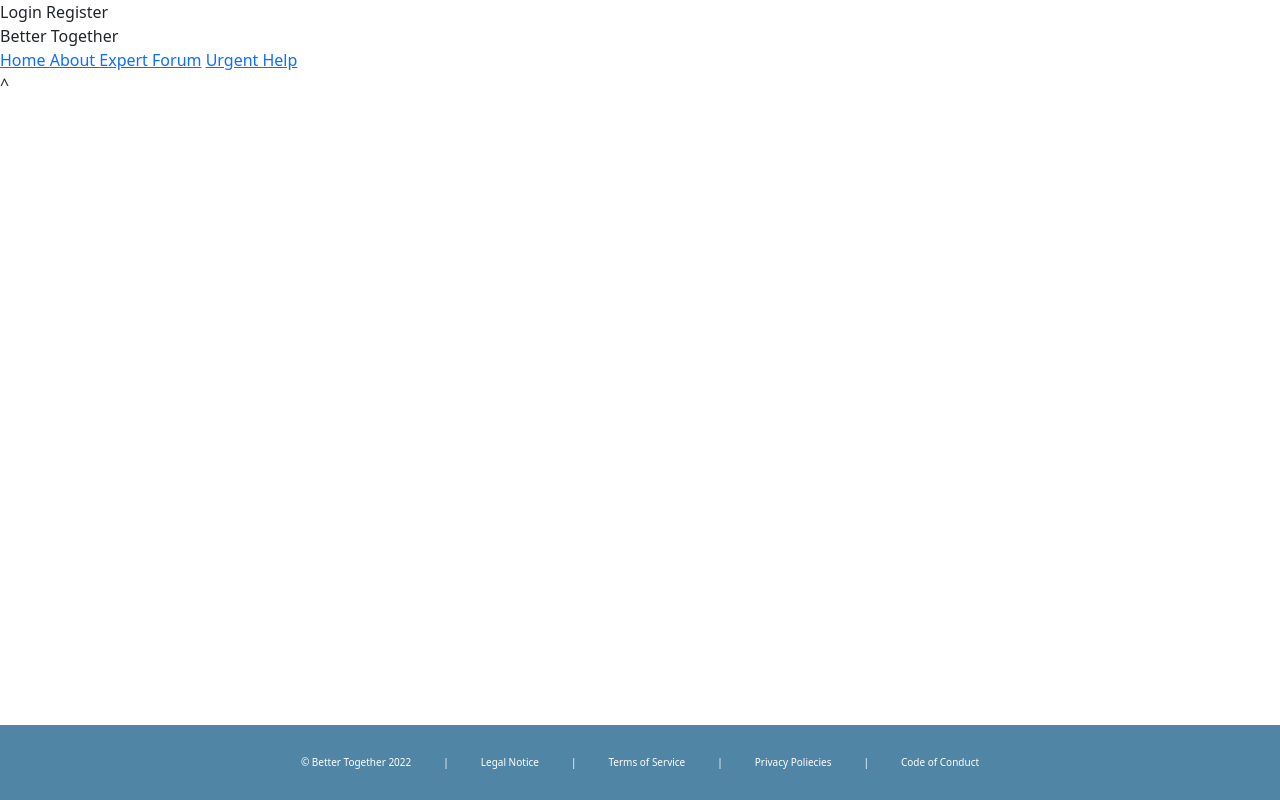
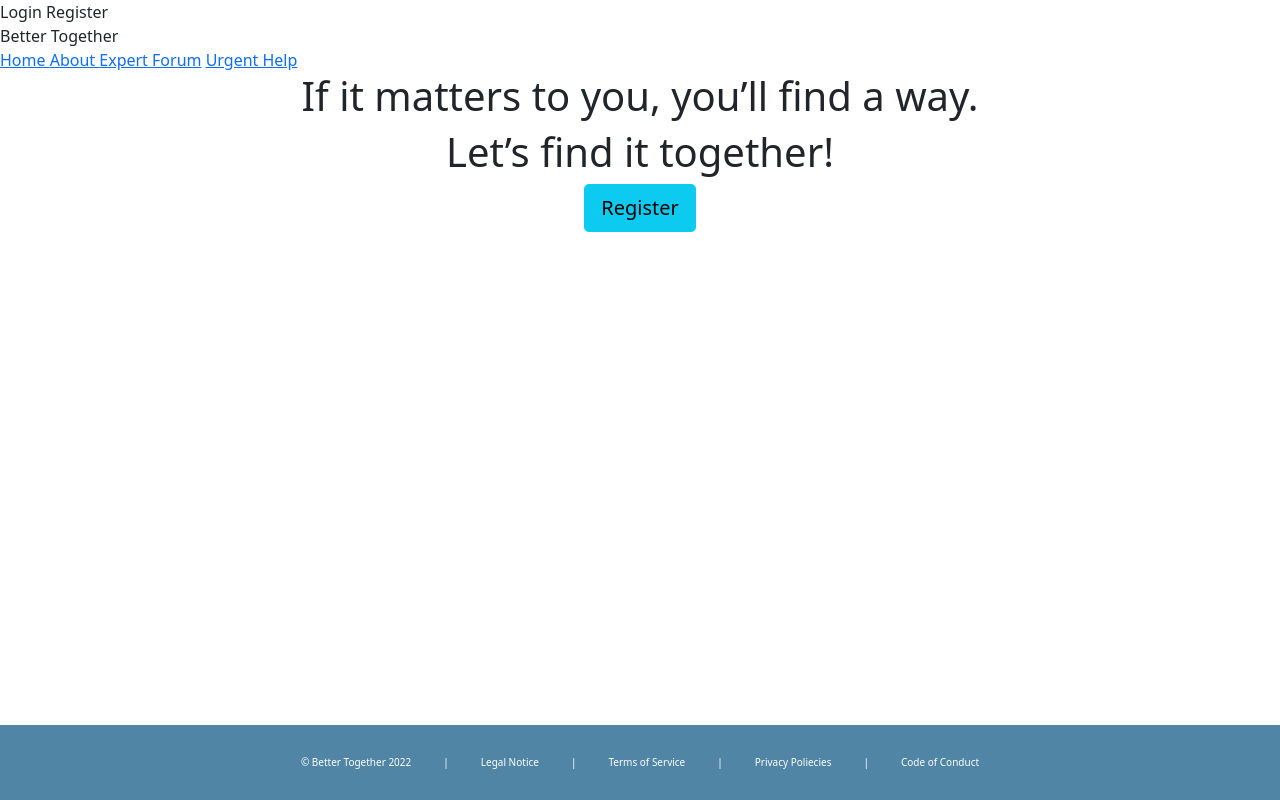
Before and after one commit to Isztof/Better-Together, a plain HTML site: page indexHome..html in a window 1280 px wide. Drawn offline with nearby package versions, Linux system fonts and the light colour scheme; a script that the page names is missing.

Commit message:
Add files via upload

```diff
--- a/indexHome..html
+++ b/indexHome..html
@@ -19,7 +19,13 @@
             <a href="#">Urgent Help </a>
         </nav>
     </header>
-    <main>^
+    <main>
+      <section id="callToAction" class="text-center">
+        <h1 class="slogan">If it matters to you, you’ll find a way. </h1>
+        <h1 class="slogan">Let’s find it together! </h1>
+        <button id="register2" type="button" class="btn btn-info btn-lg shadow-none text-center" data-bs-toggle="button" autocomplete="off">Register </button>
+      </section>
+
 
     </main>
     <footer >
```
